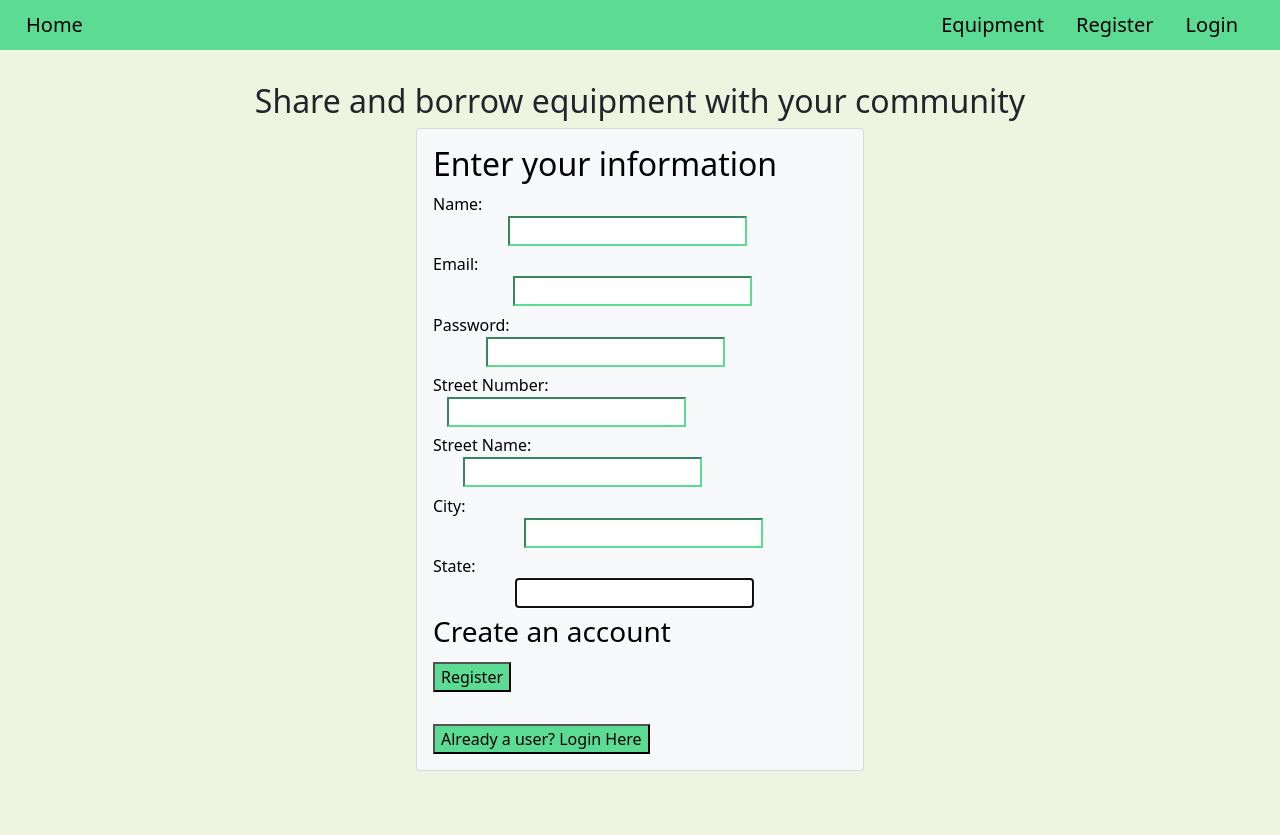
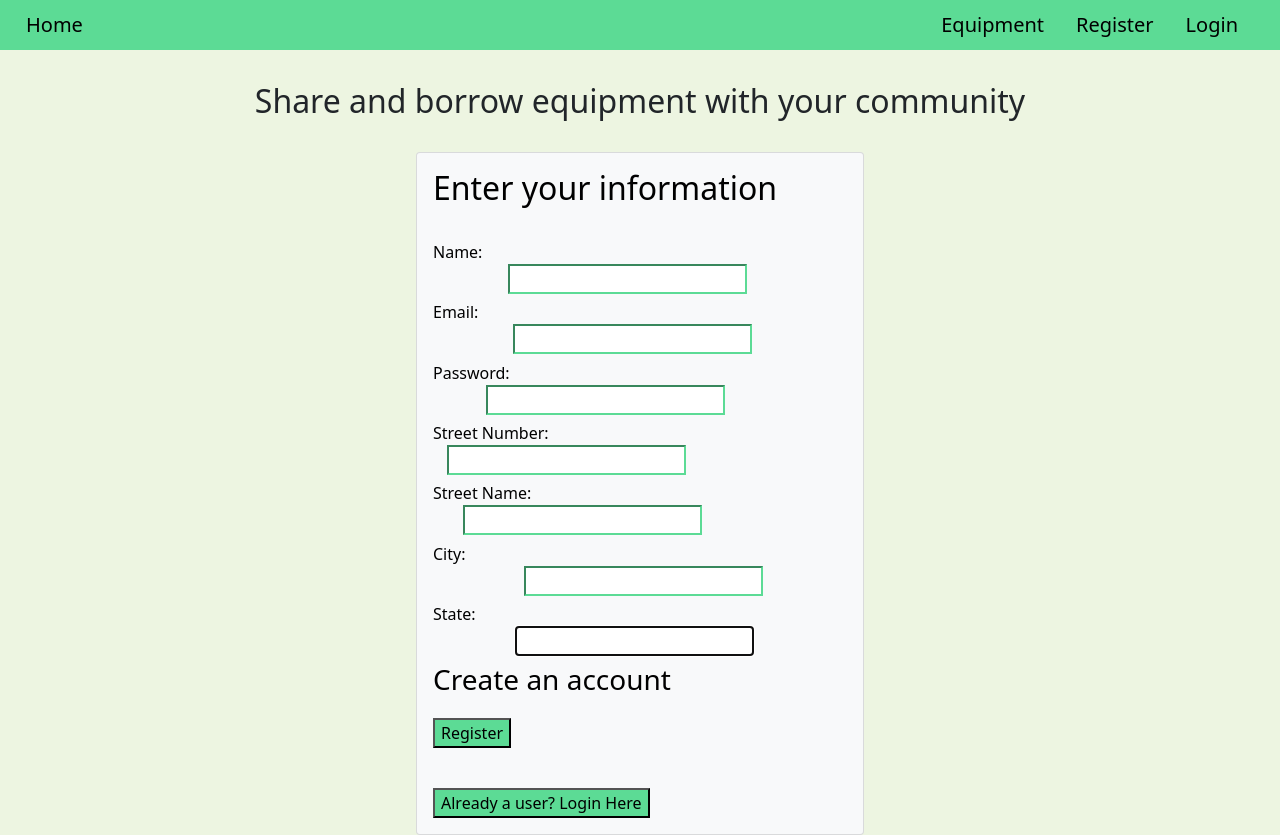
Before and after one commit to DevorrisRussell/CapStoneFrontEnd, a React (Create React App) app: page /register in a window 1280 px wide. Before the commit the page ends 800 px from the top, so only its background shows below. Built offline with nearby package versions, Linux system fonts and the light colour scheme; no server answers; what google-maps-react would draw is missing.

Commit message:
added rest of styling to front page

```diff
--- a/src/components/Register/register.css
+++ b/src/components/Register/register.css
@@ -5,12 +5,16 @@ img {
   width: 150px;
   object-position: right;
 }
+.registerContainer h2 {
+  margin-bottom: 1em;
+}
 
 .registerContainer {
   display: flex;
   flex-direction: column;
   justify-content: center;
   align-items: center;
+  margin-top: 1em;
 }
 .registerContainer h3 {
   margin-bottom: 0.5em;
@@ -21,6 +25,7 @@ img {
 
 .buttonField {
   background-color: #5cdb95;
+  margin-top: 0.5em;
 }
 #formName input {
   margin-left: 4.7em;
```
